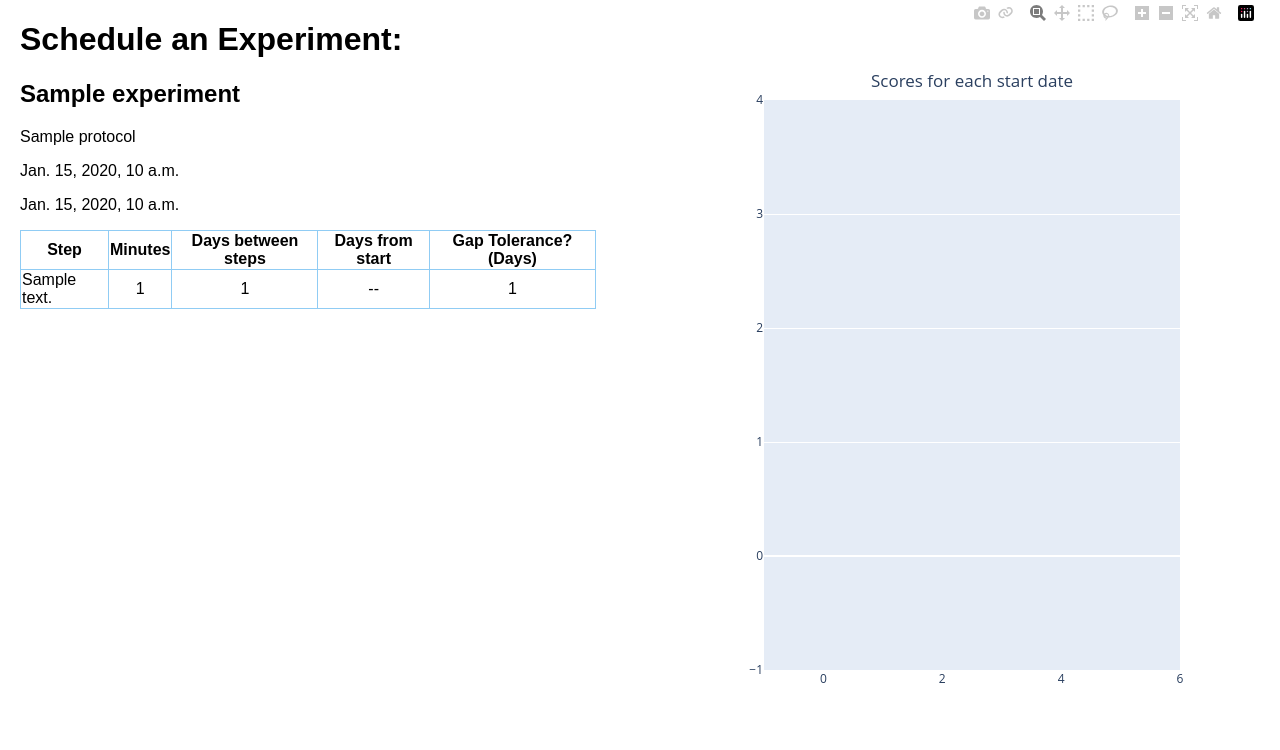
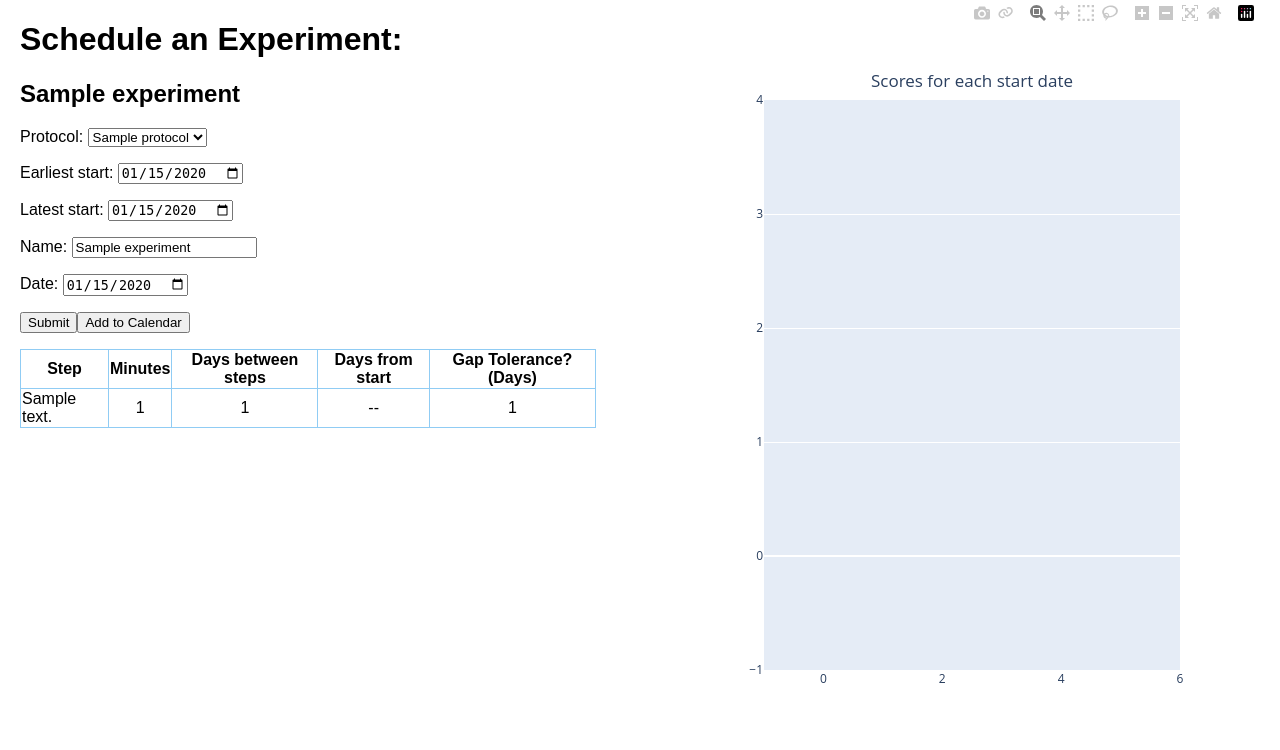
Before and after one commit to jmattick/experiment_planner, a Django app: page /protocols/scheduler/1/ in a window 1280 px wide. Shown: the part 50-800 px from the top of the page. Run offline with Django 3.2, Linux system fonts and the light colour scheme; tables that the repository leaves empty hold one stand-in row (values such as "Sample post").

Commit message:
add form to scheduler options

```diff
--- a/protocols/forms.py
+++ b/protocols/forms.py
@@ -22,7 +22,8 @@
         model = Experiment
         widgets = {
             'earliest_start': DateInput(attrs={'type': 'date', 'value': datetime.now().strftime('%Y-%m-%d')}, format='%Y-%m-%d'),
-            'latest_start': DateInput(attrs={'type': 'date', 'value': datetime.now().strftime('%Y-%m-%d')}, format='%Y-%m-%d')
+            'latest_start': DateInput(attrs={'type': 'date', 'value': datetime.now().strftime('%Y-%m-%d')}, format='%Y-%m-%d'),
+            'date': DateInput(attrs={'type': 'date', 'value': datetime.now().strftime('%Y-%m-%d')}, format='%Y-%m-%d')
         }
         fields = '__all__'
 
--- a/protocols/models.py
+++ b/protocols/models.py
@@ -37,6 +37,7 @@
 
 class Event(models.Model):
     step = models.ForeignKey(Step, on_delete=models.CASCADE, related_name="step")
+    experiment_id = models.CharField(max_length=200)
     title = models.CharField(max_length=200)
     start_time = models.DateTimeField(default=timezone.now(),)
     minutes = models.IntegerField(default=5)
@@ -56,3 +57,4 @@
     earliest_start = models.DateTimeField(default=timezone.now())
     latest_start = models.DateTimeField(default=timezone.now() + timedelta(days=14))
     name = models.CharField(max_length=200)
+    date = models.DateTimeField(default=timezone.now())
--- a/protocols/templates/protocols/scheduler_options.html
+++ b/protocols/templates/protocols/scheduler_options.html
@@ -5,9 +5,18 @@
             <h1>Schedule an Experiment:</h1>
             {% block content %}
             <h2>{{experiment.name}}</h2>
-            <p>{{experiment.protocol}}</p>
+<!--            <p>{{experiment.protocol}}</p>
             <p>{{experiment.earliest_start}}</p>
-            <p>{{experiment.latest_start}}</p>
+            <p>{{experiment.latest_start}}</p>-->
+
+            <form method = "post">
+                {% csrf_token %}
+
+                    {{form.as_p}}
+
+                <input type="submit" value="Submit"><input type="submit" name="add_calendar" value="Add to Calendar">
+            </form>
+
             <table class="white-background">
                 <tr>
                     <th><strong>Step</strong></th>
--- a/protocols/views.py
+++ b/protocols/views.py
@@ -127,10 +127,24 @@
     )
     div = opy.plot(fig, auto_open=False, output_type='div')
 
+    # Form
+    if request.method == 'POST':
+        form = ExperimentForm(request.POST, instance=experiment)
+        if form.is_valid():
+            experiment = form.save()
+            if 'add_calendar' in request.POST:
+                print('add to calendar')
+                #TODO add to calendar logic here
+                return redirect('protocols:index')
+            return redirect('protocols:scheduler_options', experiment_id=experiment.id)
+    else:
+        form = ExperimentForm(instance=experiment)
+    # Context
     context = {
         'experiment': experiment,
         'schedule': schedule_objs,
-        'graph': div
+        'graph': div,
+        'form': form
     }
     return render(request, template_name, context)
 
```
